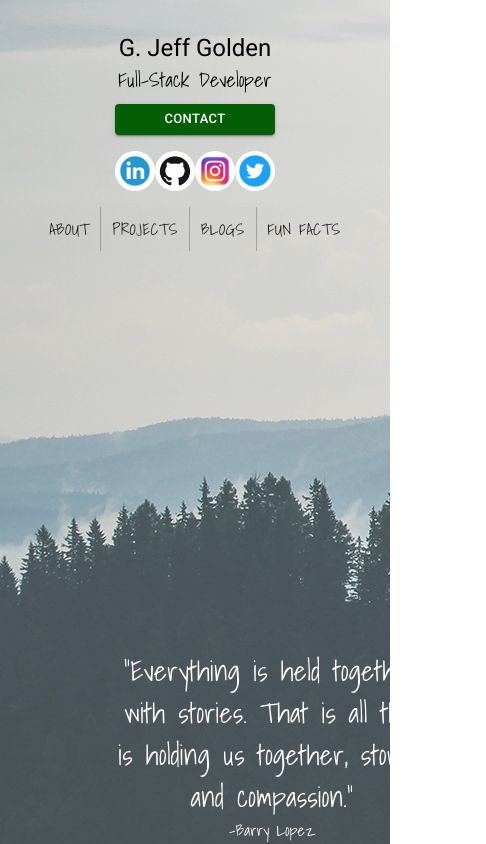
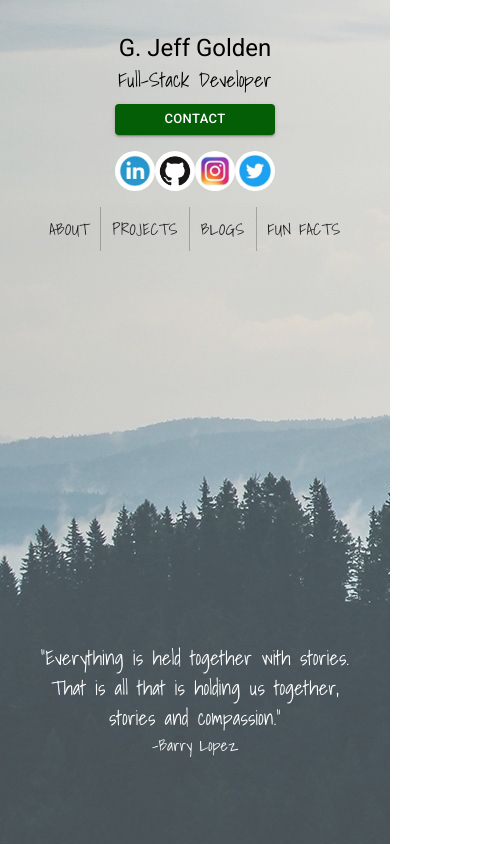
Before and after one commit to gjeffgolden/personal-website, a React (Create React App) app: page / in a window 390 px wide. Shown: the whole page, 486 px wide, since content can reach past the window. Built offline with nearby package versions, Linux system fonts and the light colour scheme.

Commit message:
Media queries for small screens.

```diff
--- a/src/App.css
+++ b/src/App.css
@@ -14,13 +14,17 @@
   }
 }
 
-@media only screen and (max-width: 980px) {
+@media only screen and (max-width: 1030px) {
   #nav-container {
     flex-flow: column !important;
   }
   #contact-card {
     justify-content: center;
     margin-bottom: 1rem;
+  }
+  .main-container {
+    margin-left: 0 !important;
+    height: 60% !important;
   }
   #content-container {
     height: 32rem !important;
@@ -36,7 +40,17 @@
   }
 }
 
-@media only screen and (max-width: 480px) {
+@media only screen and (max-width: 540px) {
+  #quote-container {
+    text-align: center;
+  }
+  #quote {
+    font-size: 1.25rem !important;
+  }
+  .main-container {
+    min-height: auto !important;
+    align-items: center;
+  }
   .name-greeting {
     display: none;
   }
@@ -50,3 +64,15 @@
     font-size: 1rem !important;
   }
 }
+
+@media only screen and (max-width: 340px) {
+  #quote-container {
+    width: 10rem !important;
+  }
+  #quote {
+    font-size: 1rem !important;
+  }
+}
+
+@media only screen and (min-width: 1360) and (max-width: 1370px) {
+}
--- a/src/App.js
+++ b/src/App.js
@@ -13,7 +13,7 @@ function App() {
 
   return (
     <Router>
-      <div className="App" style={{height: '100vh', minHeight: '725px', backgroundImage: `url(${Background})`}}>
+      <div className="App" style={{height: '100vh', minHeight: "44rem", width: '100vw', backgroundImage: `url(${Background})`}}>
         <Header />
         <Switch>
           <Route exact path="/">
--- a/src/pages/About.js
+++ b/src/pages/About.js
@@ -11,7 +11,7 @@ export default function About() {
         <Container
             id="content-container"
             maxWidth='xl'
-            style={{height: "70vh", width: "80vw", minHeight: 'fit-content', backgroundColor: "rgb(0, 0, 0, .1", marginTop: '3rem', display: 'flex', flexFlow: 'row', justifyContent: 'space-evenly', alignItems: 'center'}}
+            style={{height: "70vh", width: "80vw", backgroundColor: "rgb(0, 0, 0, .1", marginTop: '3rem', display: 'flex', flexFlow: 'row', justifyContent: 'space-evenly', alignItems: 'center'}}
         >
             <Container maxWidth="lg" style={{textAlign: "left", height: "fit-content", display: 'flex', flexFlow: 'column'}}>
                 <Typography className="name-greeting" variant="h1" gutterBottom={true} style={{alignSelf: 'center'}}>Hi. I'm Jeff.</Typography>
--- a/src/pages/Home.js
+++ b/src/pages/Home.js
@@ -3,9 +3,9 @@ import { Typography, Container } from '@material-ui/core'
 
 export default function Home() {
     return (
-        <Container maxWidth="md" style={{height: '70%', display: 'flex', flexFlow: 'column', justifyContent: 'flex-end', marginLeft: '6rem', minHeight: '525px'}}>
-            <Container maxWidth='xs' disableGutters={true} style={{width: '20rem', margin: '0', display: 'flex', flexFlow: 'column'}}>
-                <Typography style={{fontFamily: 'Shadows Into Light', fontSize: '1.75rem', color: 'white'}}>
+        <Container className="main-container" maxWidth="md" style={{height: '70vh', width: "100vw", display: 'flex', flexFlow: 'column', justifyContent: 'flex-end', marginLeft: '6rem', minHeight: '26rem'}}>
+            <Container id="quote-container" maxWidth='xs' disableGutters={true} style={{width: '20rem', margin: '0', display: 'flex', flexFlow: 'column'}}>
+                <Typography id="quote" style={{fontFamily: 'Shadows Into Light', fontSize: '1.75rem', color: 'white'}}>
                     “Everything is held together with stories. That is all that is holding us together, stories and compassion.”
                 </Typography>
                 <Typography style={{fontFamily: 'Shadows Into Light', color: 'white'}}>
```
